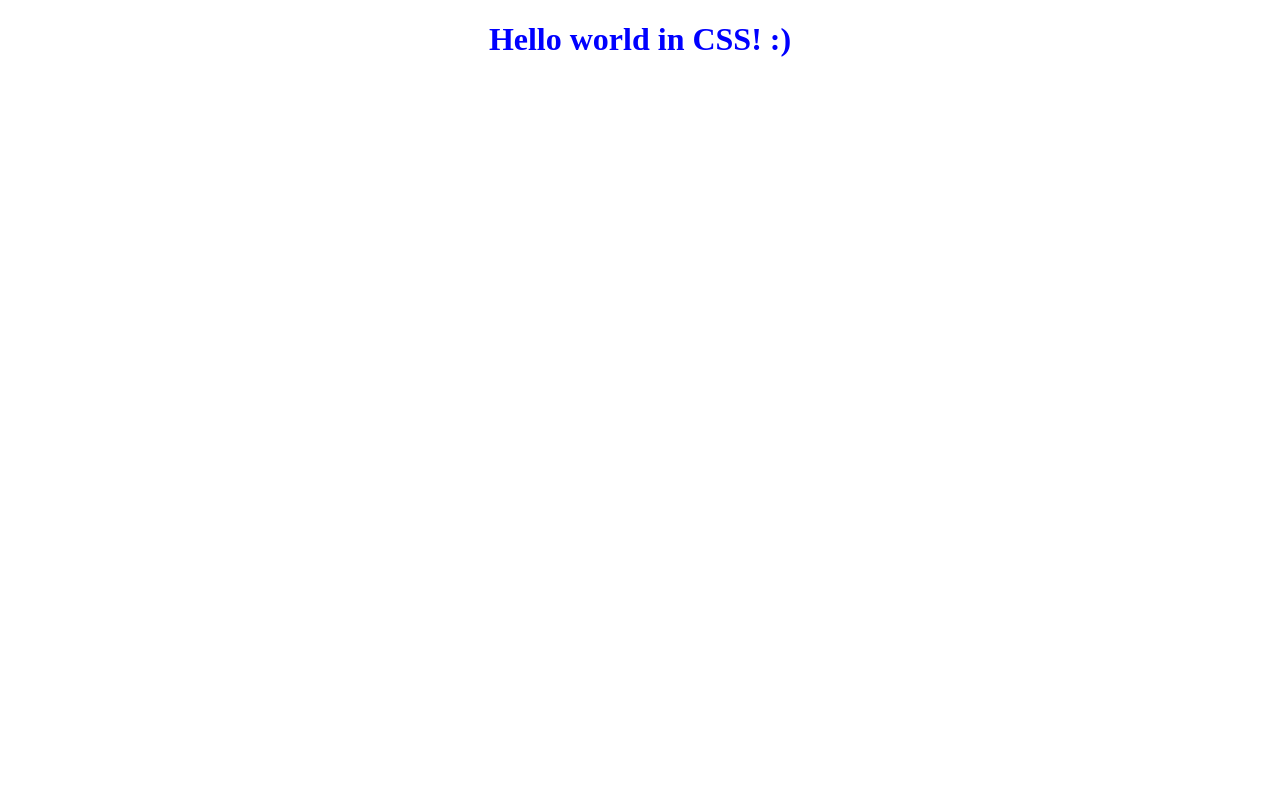
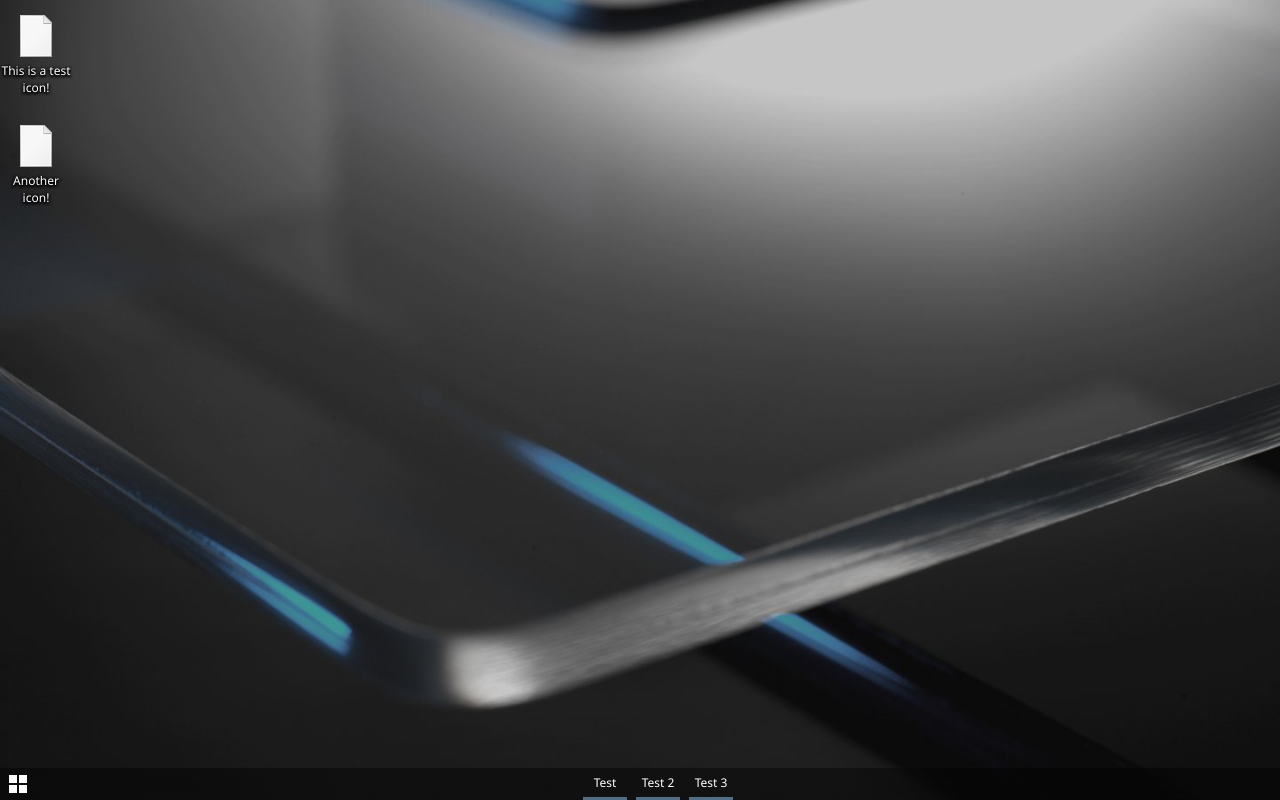
Before and after one commit to itshichabk/itshichabk.github.io, a plain HTML site: page index.html in a window 1280 px wide. Drawn offline with Linux system fonts and the light colour scheme.

Commit message:
Desktop interface time!

```diff
--- /dev/null
+++ b/css/style.css
@@ -0,0 +1,122 @@
+*
+{
+    box-sizing: border-box;
+}
+
+body
+{
+    position: relative;
+    width: 100%;
+    height: 100%;
+    margin: 0;
+    background-color: #3B6EA5;
+    font-family: 'Segoe UI', Tahoma, Geneva, Verdana, sans-serif;
+    color: white;
+}
+
+main
+{
+    display: flex;
+    flex-direction: column;
+    height: 100vh;
+    background-image: url("../img/vista.png");
+    background-size: cover;
+    background-repeat: no-repeat;
+
+}
+
+#desktop
+{
+    flex-grow: 1;
+    overflow: hidden;
+}
+
+#taskbar
+{
+    height: 32px;
+    background-color: rgba(0, 0, 0, 0.4);
+    backdrop-filter: blur(16px);
+    display: flex;
+    align-items: center;
+    z-index: 100;
+}
+
+#startBtn
+{
+    display: flex;
+    align-items: center;
+    width: 36px;
+    height: 100%;
+}
+
+#startBtn img
+{
+    width: 24px;
+    display: block;
+    margin: auto;
+}
+
+#programs
+{
+    display: flex;
+    justify-content: center;
+    align-items: center;
+    gap: 9px;
+    height: 100%;
+    flex-grow: 1;
+}
+
+.program
+{
+    width: 44px;
+    display: flex;
+    align-items: center;
+    justify-content: center;
+    height: 100%;
+    font-size: 12px;
+    cursor: default;
+    user-select: none;
+    border-bottom: 3px solid rgba(155, 208, 255, 0.486);
+}
+
+.program:hover, #startBtn:hover
+{
+    background-color: rgba(126, 195, 255, 0.274);
+}
+
+#icons
+{
+    display: flex;
+    flex-direction: column;
+    flex-wrap: wrap;
+}
+
+.icon
+{
+    display: flex;
+    flex-direction: column;
+    align-items: center;
+    width: 72px;
+    margin: 12px 0;
+}
+
+.icon:hover
+{
+    background-color: rgba(126, 195, 255, 0.274);
+    box-shadow: 0 0 0 1px rgba(155, 208, 255, 0.486) inset;
+}
+
+.icon p
+{
+    font-size: 12px;
+    margin: 2px 0;
+    cursor: default;
+    text-shadow: 0px 1px 3px black, 0px 1px 3px black, 0px 1px 3px black, 0px 1px 3px black;
+    text-align: center;
+    user-select: none;
+}
+
+.icon img
+{
+    height: 48px
+}
--- a/index.html
+++ b/index.html
@@ -3,10 +3,41 @@
 <head>
     <meta charset="UTF-8">
     <meta name="viewport" content="width=device-width, initial-scale=1.0">
-    <link rel="stylesheet" href="style.css">
-    <title>Hicham's website!</title>
+    <link rel="stylesheet" href="css/style.css">
+    <title>Hicham's desktop!</title>
 </head>
 <body>
-    <h1>Hello world in CSS! :)</h1>
+    <main>
+        <div id="desktop">
+            <div id="icons">
+                <div class="icon">
+                    <img src="img/icons/file.png" alt="File">
+                    <p>This is a test icon!</p>
+                </div>
+                <div class="icon">
+                    <img src="img/icons/file.png" alt="File">
+                    <p>Another icon!</p>
+                </div>
+
+            </div>
+        </div>
+
+        <div id="taskbar">
+            <div id="startBtn">
+                <img src="img/icons/start.png" alt="Start">
+            </div>
+            <div id="programs">
+                <div class="program">
+                    <p>Test</p>
+                </div>
+                <div class="program">
+                    <p>Test 2</p>
+                </div>
+                <div class="program">
+                    <p>Test 3</p>
+                </div>
+            </div>
+        </div>
+    </main>
 </body>
 </html>
--- a/style.css
+++ /dev/null
@@ -1,5 +0,0 @@
-h1
-{
-    color: blue;
-    text-align: center;
-}
```
Also changed, not shown: img/icons/file.png (added), img/icons/start.png (added), img/vista.png (added).
